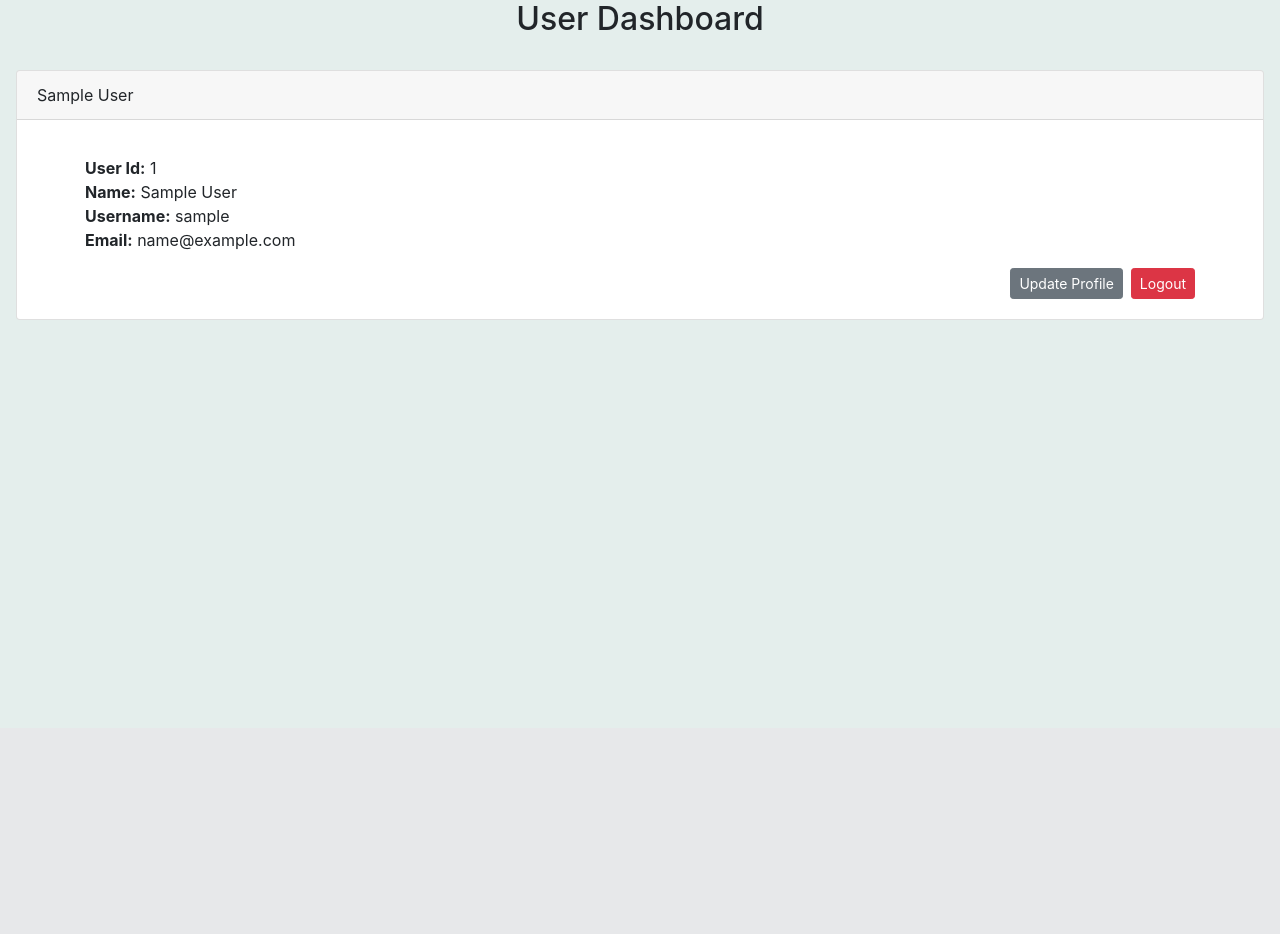
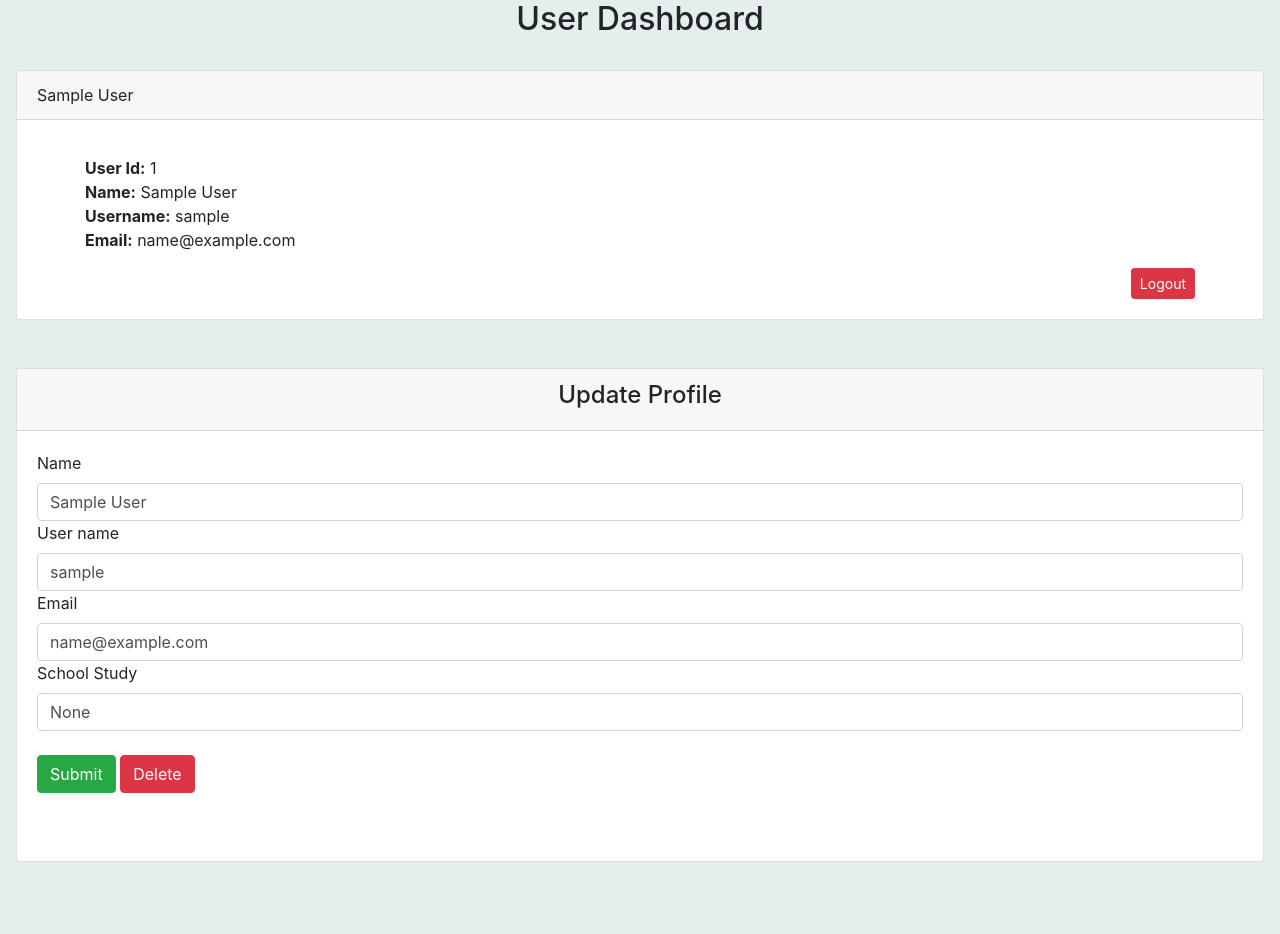
Before and after one commit to SaberHardy/FlaskBlogger, a Flask app: page /dashboard in a window 1280 px wide. Shown: the part 72-1006 px from the top of the page. Before the commit the page ends 391 px from the top, so only its background shows below. Run offline with Flask 3, Linux system fonts and the light colour scheme; the visitor is signed in with stand-in values (Sample User, id 1); some libraries are stand-ins or nearby versions.

Commit message:
fix bugs & dashboard style

```diff
--- a/app.py
+++ b/app.py
@@ -4,7 +4,7 @@ from flask_sqlalchemy import SQLAlchemy
 from datetime import datetime
 from flask_migrate import Migrate
 from werkzeug.security import generate_password_hash, check_password_hash
-from flask_login import UserMixin, login_user, LoginManager, login_required, logout_user
+from flask_login import UserMixin, login_user, LoginManager, login_required, logout_user, current_user
 
 app = Flask(__name__)
 
@@ -64,7 +64,32 @@ def logout():
 @app.route('/dashboard', methods=['GET', 'POST'])
 @login_required
 def dashboard():
-    return render_template('members/dashboard.html')
+    form = UserForm()
+    id = current_user.id
+    name_to_update = Users.query.get_or_404(id)
+    if request.method == 'POST':
+        name_to_update.name = request.form['name']
+        name_to_update.email = request.form['email']
+        name_to_update.school_study = request.form['school_study']
+        name_to_update.username = request.form['username']
+        try:
+            db.session.commit()
+            flash('User updated successfully!!')
+            return render_template('members/dashboard.html',
+                                   form=form,
+                                   name_to_update=name_to_update
+                                   )
+        except:
+            flash('The update can\'t be completed')
+            return render_template('members/dashboard.html',
+                                   form=form,
+                                   name_to_update=name_to_update)
+    else:
+        return render_template('members/dashboard.html',
+                               form=form,
+                               name_to_update=name_to_update,
+                               id=id)
+    # return render_template('members/dashboard.html')
 
 
 class Posts(db.Model):
@@ -231,6 +256,7 @@ def update(id):
         name_to_update.username = request.form['username']
         name_to_update.email = request.form['email']
         name_to_update.school_study = request.form['school_study']
+        name_to_update.username = request.form['username']
         try:
             db.session.commit()
             flash('User updated successfully!!')
--- a/templates/members/dashboard.html
+++ b/templates/members/dashboard.html
@@ -1,7 +1,7 @@
 {% extends 'users/base.html' %}
 
 {% block content %}
-
+    <div class="mx-3">
         {% for message in get_flashed_messages() %}
             <div class="alert alert-success alert-dismissible fade show" role="alert">
                 {{ message }}
@@ -14,7 +14,7 @@
         <h2 class="text-center mt-3">User Dashboard</h2>
         <br/>
 
-    <div class="card mx-3">
+        <div class="card">
             <div class="card-header">
                 {{ current_user.name|title }}
             </div>
@@ -40,15 +40,43 @@
                                class="btn btn-danger float-right ml-2 btn-sm">
                                 Logout
                             </a>
-
-                        <a href="{{ url_for('update', id=current_user.id) }}"
-                           class="btn btn-secondary float-right btn-sm">Update
-                            Profile
-                        </a>
+{##}
+{#                            <a href="{{ url_for('update', id=current_user.id) }}"#}
+{#                               class="btn btn-secondary float-right btn-sm">Update#}
+{#                                Profile#}
+{#                            </a>#}
                         </div>
                     </div>
                 </div>
             </div>
         </div>
+
+        <div class="card my-5">
+            <div class="card-header">
+                <h4 class="text-center">Update Profile</h4>
+            </div>
+            <div class="card-body">
+                <form action="/dashboard" method="POST">
+                    {{ form.hidden_tag() }}
+                    {{ form.name.label(class="form-label") }}
+                    {{ form.name(class="form-control", value=name_to_update.name) }}
+                    {{ form.username.label(class="form-label") }}
+                    {{ form.username(class="form-control", value=name_to_update.username) }}
+                    {{ form.email.label(class="form-label") }}
+                    {{ form.email(class="form-control", value=name_to_update.email) }}
+                    {{ form.school_study.label(class="form-label") }}
+                    {{ form.school_study(class="form-control", value=name_to_update.school_study) }}
+
+                    <br>
+
+                    {{ form.submit(class="btn btn-success mb-5") }}
+                    <a href="{{ url_for('delete_user', id=current_user.id) }}">
+                        <button class="btn btn-danger mb-5" type="submit">Delete</button>
+                    </a>
+                </form>
+            </div>
+        </div>
+    </div>
+
     <br/>
 {% endblock %}
--- a/templates/users/base.html
+++ b/templates/users/base.html
@@ -68,6 +68,8 @@
                 {% endif %}
 
             </ul>
+            {% if current_user.is_authenticated %}
+
                 <li class="nav-item navbar-nav">
 
                     <div class="dropdown show">
@@ -75,16 +77,20 @@
                            data-toggle="dropdown" aria-haspopup="true" aria-expanded="false">
                             {{ current_user.username|upper }}
                         </a>
-
                         <div class="dropdown-menu" aria-labelledby="dropdownMenuLink">
                             <a href="{{ url_for('dashboard') }}" class="dropdown-item"
-                           aria-current="page"
-                        >Dashboard</a>
-                        <a class="dropdown-item" href="#">Another action</a>
-                        <a class="dropdown-item" href="#">Something else here</a>
+                               aria-current="page">
+                                Dashboard
+                            </a>
+                            <a class="dropdown-item" href="{{ url_for('update', id=current_user.id) }}">Update
+                                Dashboard</a>
+                            <a class="dropdown-item" href="{{ url_for('delete_user', id=current_user.id) }}">Delete My
+                                Account</a>
                         </div>
                     </div>
                 </li>
+            {% endif %}
+
             <form class="d-flex" role="search">
                 <input class="form-control me-2" type="search" placeholder="Search" aria-label="Search">
                 <button class="btn btn-outline-success" type="submit">Search</button>
--- a/templates/users/update.html
+++ b/templates/users/update.html
@@ -21,6 +21,8 @@
                     {{ form.hidden_tag() }}
                     {{ form.name.label(class="form-label") }}
                     {{ form.name(class="form-control", value=name_to_update.name) }}
+                    {{ form.username.label(class="form-label") }}
+                    {{ form.username(class="form-control", value=name_to_update.name) }}
                     {{ form.email.label(class="form-label") }}
                     {{ form.email(class="form-control", value=name_to_update.email) }}
                     {{ form.school_study.label(class="form-label") }}
```
Lines whose indentation alone changed are shown as unchanged.
